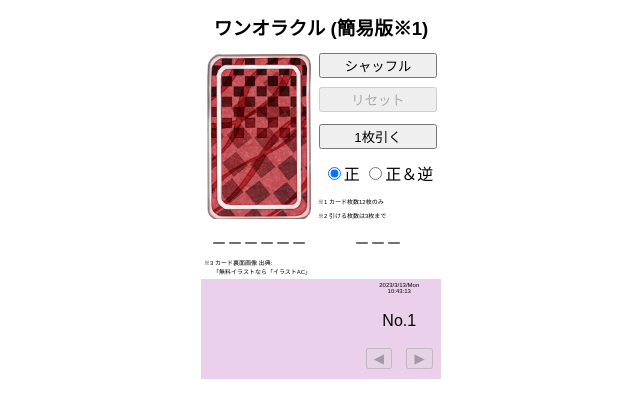
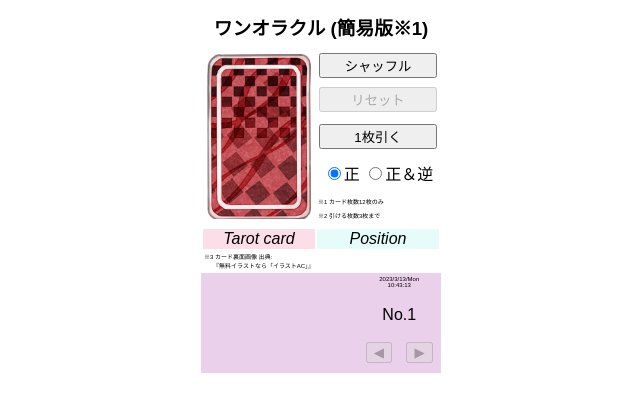
Before and after one commit to raster-Q/tarot_oneoracle_01, a website built with Parcel: page index.html in a window 1280 px wide. Shown: the whole page, without its empty margins (319-959 px from the left). Built offline with nearby package versions, Linux system fonts and the light colour scheme.

Commit message:
html回りなど、微補正

```diff
--- a/src/index.js
+++ b/src/index.js
@@ -244,13 +244,13 @@
 
   function reset() {
     cardImg.innerHTML = `<img src="./image/card_ura_01.png" alt="カードの裏" id="back" />`; //カード裏面
-    cardPosition.innerText = `－－－`;
-    cardName.innerText = `－－－－－－`;
+    cardPosition.innerHTML = `<i>Position</i>`;
+    cardName.innerHTML = `<i>Tarot card</i>`;
     dice.tarot = [...Array(cac.length).keys()]; //タロットの使用枚数を配列に取得
     shuffle(dice.tarot); //初期読み込みで、すぐにカードシャッフル
     notes1.textContent = `※1 カード枚数${dice.tarot.length}枚のみ`;
-    notes2.textContent = `※2 引ける枚数は3枚まで`;
-    notes3.innerHTML = `※3 カード裏面画像 出典:<br>　　「無料イラストなら「イラストAC」`;
+    notes2.textContent = `※2 引ける枚数3枚まで`;
+    notes3.innerHTML = `※3 カード裏面画像 出典:<br>　　『無料イラストなら「イラストAC」』`;
     nn = 0; //タロットを引いた枚数、0枚にリセット
     shuffleButton.disabled = false; //シャッフルは、押せるように
     resetButton.disabled = true; //リセットは、押せないように
@@ -305,7 +305,7 @@
       clock.oracle[nn].innerHTML = result.url[nn];
 
       //DOM操作
-      notes3.innerHTML = `※3 タロットカード画像 出典:<br>　　フリー百科事典ウィキペディア (Wikipedia)`;
+      notes3.innerHTML = `※3 タロットカード画像 出典:<br>　『フリー百科事典ウィキペディア (Wikipedia)』`;
       cardName.innerHTML = `${cac[result.tarot].name}`;
       cardPosition.innerHTML = `${posp[result.position].word}`;
       shuffleButton.disabled = true;
--- a/src/styles.css
+++ b/src/styles.css
@@ -16,6 +16,14 @@
   margin: auto;
   max-width: 240px;
   min-width: 240px;
+}
+
+#cardName {
+  background-color: rgb(252, 222, 233);
+}
+
+#cardPosition {
+  background-color: rgb(229, 252, 251);
 }
 
 #back {
```
